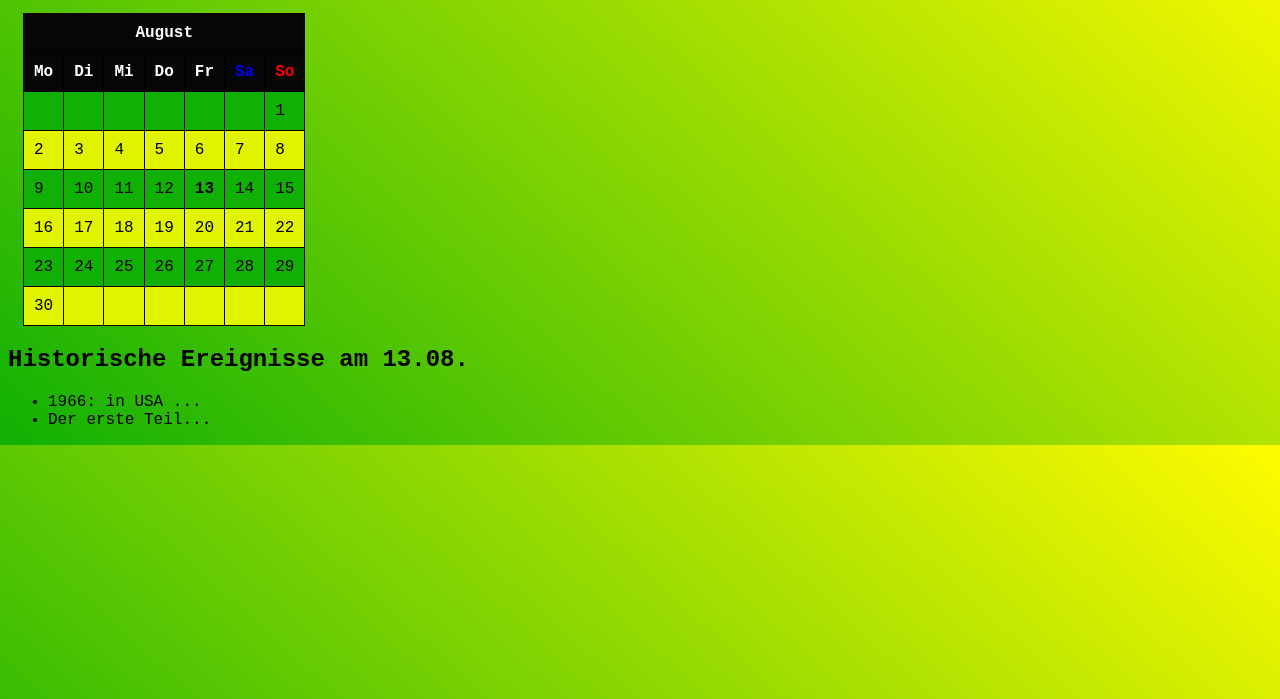
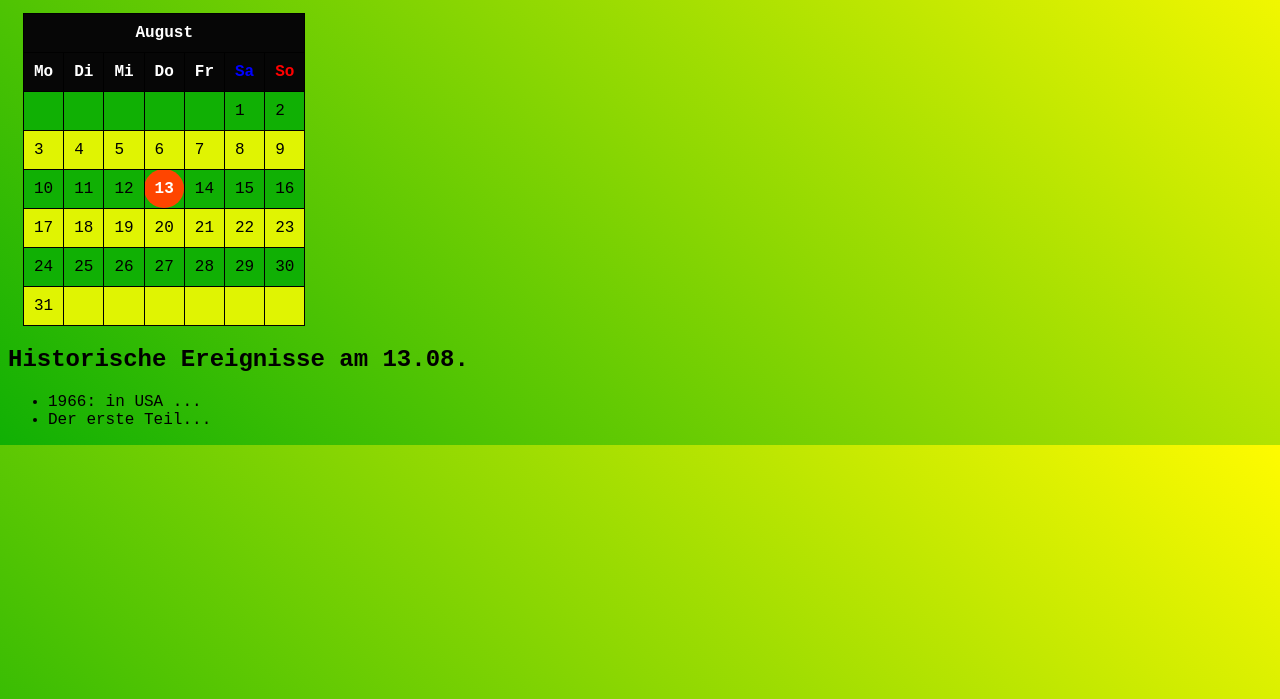
Before and after one commit to Steff-cdemy/kalender_3-neuste_aenderungen-main, a plain HTML site: page index.html in a window 1280 px wide. Shown: the part 101-800 px from the top of the page. Drawn offline with Linux system fonts and the light colour scheme.

Commit message:
Änderung_1

```diff
--- a/index.html
+++ b/index.html
@@ -23,25 +23,26 @@
              <th id="Sa">Sa</th>
               <th id="So">So</th>
        </tr> </thead>
-       <tbody>
+       <tbody span id ="kalenderdatum">
         <tr>
-            <td></td><td></td><td></td><td></td><td></td><td></td><td>1</td>
+            <td></td><td></td><td></td><td></td><td></td><td>1</td><td>2</td>
         </tr>
         <tr>
-            <td>2</td><td>3</td><td>4</td><td>5</td><td>6</td><td>7</td><td>8</td>
+            <td>3</td><td>4</td><td>5</td><td>6</td><td>7</td><td>8</td><td>9</td>
         </tr>
         <tr>
-             <td>9</td><td>10</td><td>11</td><td>12</td><td id="dreizehn">13</td><td>14</td><td>15</td>
+             <td>10</td><td>11</td><td>12</td><td>13</td><td>14</td><td>15</td><td>16</td>
         </tr>
         <tr>
-             <td>16</td><td>17</td><td>18</td><td>19</td><td>20</td><td>21</td><td>22</td>
+             <td>17</td><td>18</td><td>19</td><td>20</td><td>21</td><td>22</td><td>23</td>
         </tr>
         <tr>
-             <td>23</td><td>24</td><td>25</td><td>26</td><td>27</td><td>28</td><td>29</td>
+             <td>24</td><td>25</td><td>26</td><td>27</td><td>28</td><td>29</td><td>30</td>
         </tr>
-        <tr> <td>30</td><td></td><td></td> <td></td><td></td><td></td><td></td>
+        <tr>
+            <td>31</td></td><td></td><td></td> <td></td><td></td><td></td><td></td>
         </tr>
-       </tbody>
+       </tbody></span>
     </table>
 
     <h2>Historische Ereignisse am <span id="datumohnejahr"></h2>
--- a/script.js
+++ b/script.js
@@ -1,3 +1,18 @@
+function zeigeKalenderdatum() {
+    const heute = new Date();
+   const heutigerTag = heute.getDate();
+
+   const kalender = document.getElementById("kalenderdatum");
+   const tage = kalender.querySelectorAll("td");
+   tage.forEach(function(td) {
+        if (td.textContent == heutigerTag) {
+        td.classList.add("heute");
+        }
+   });
+}
+
+
+
 function zeigeDatum() {
     const heute = new Date();
     const formatiertesDatum = heute.toLocaleDateString("de-DE");
@@ -86,7 +101,10 @@
         new Date(jahr, 10, 18),
         new Date(jahr, 11, 25),
         new Date(jahr, 11, 26),
+        new Date(jahr, 7, 6),
     ];
+
+
 
 const istFeiertag = feiertage.some (f =>
     f.toDateString() === datum.toDateString()
@@ -105,14 +123,12 @@
     else {
         document.getElementById("feiertag").textContent = "kein";
     }
+
 }
-
-
-
-
 
 function zeigeDatumOhneJahr() {
     const heute = new Date();
+
     const datumOhneJahr = heute.toLocaleDateString("de-DE", {day: "2-digit", month: "2-digit"});
     document.getElementById("datumohnejahr").textContent = datumOhneJahr;
 }
@@ -125,3 +141,4 @@
 zeigeDatumOhneJahr();
 wieVielterWochentag();
 prüfeFeiertag();
+zeigeKalenderdatum();
--- a/style.css
+++ b/style.css
@@ -27,11 +27,6 @@
     color: red;
 }
 
-#dreizehn{
-
-    font-weight: bolder;
-}
-
 table, th, td {
    border: 1px solid black;
    border-collapse: collapse;
@@ -43,4 +38,18 @@
 }
 tbody tr:nth-child(even) {
    background-color: #e0f402;
+
 }
+
+.heute {
+    background-color: orangered;
+    color: white;
+    font-weight: bold;
+    border-radius: 50%;
+}
+
+.kalender-tag.feiertag {
+    color: red;
+    font-weight: bold;
+    background-color: #ffe5e5;
+}
```
Also changed, not shown: 1 other file.
